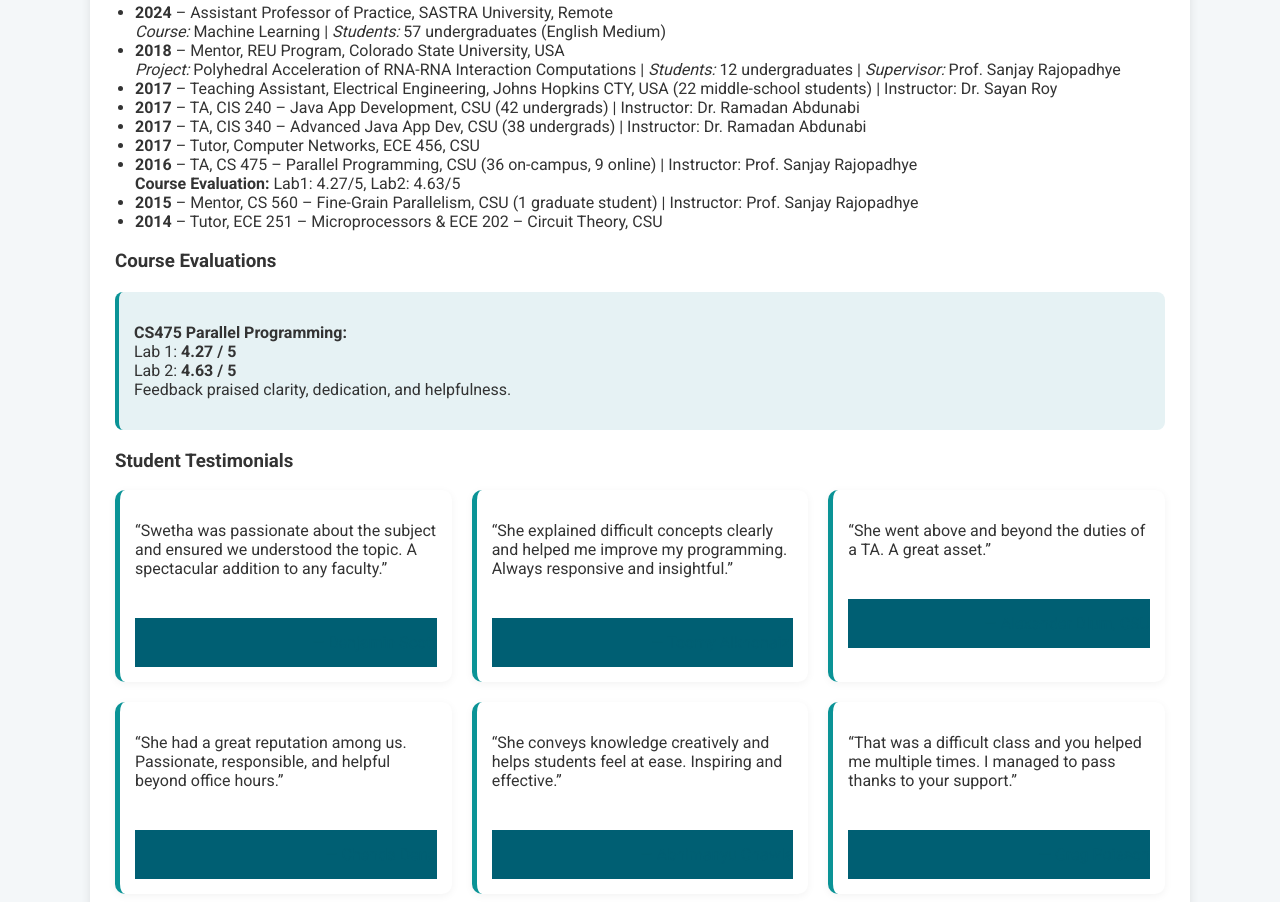
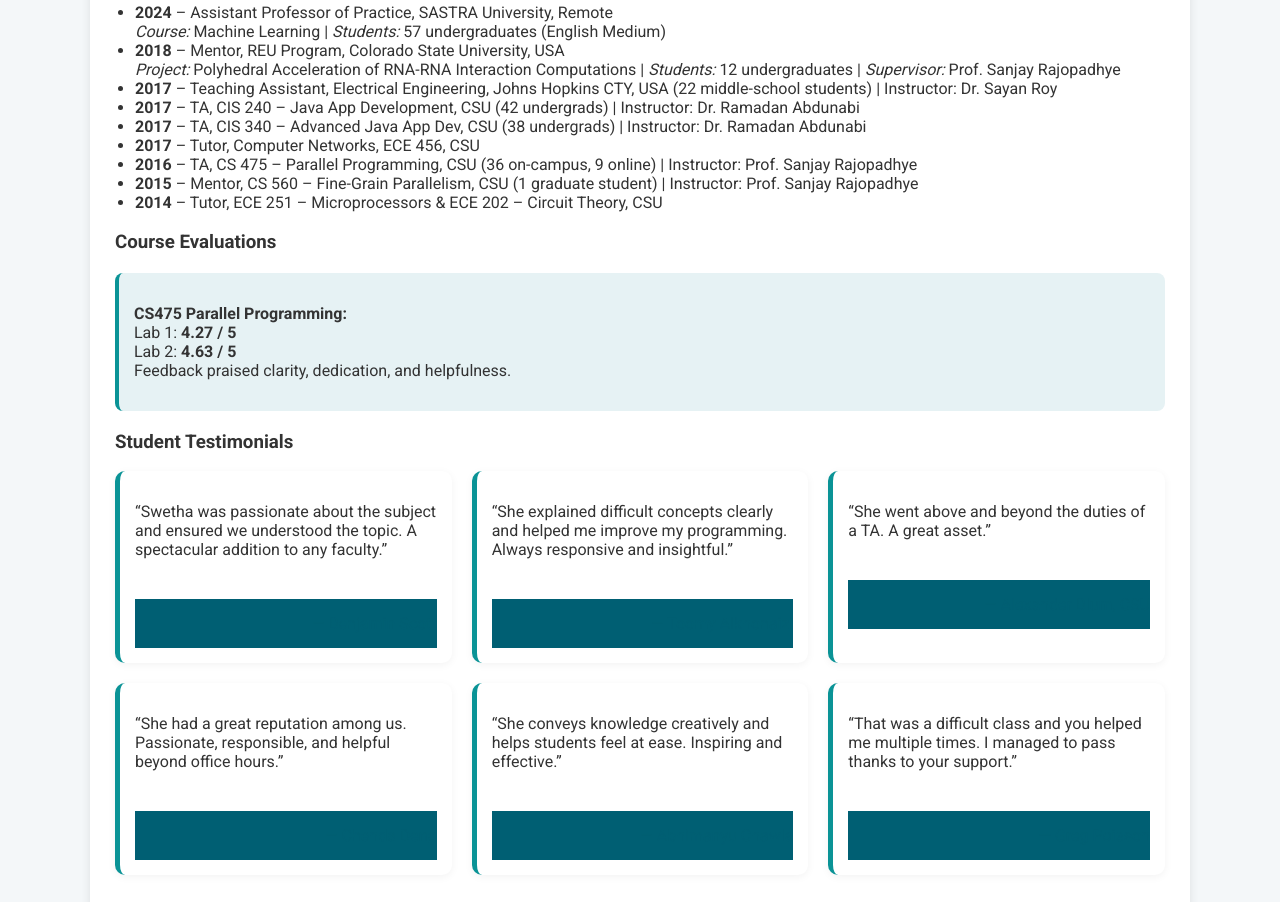
Before and after one commit to swesri/swesri.github.io, a plain HTML site: page index.html in a window 1280 px wide. Shown: the part 1206-2108 px from the top of the page. Drawn offline with Linux system fonts and the light colour scheme.

Commit message:
Update index.html
removing redundant course evaluations

```diff
--- a/index.html
+++ b/index.html
@@ -206,7 +206,6 @@
     <li><strong>2017</strong> – TA, CIS 340 – Advanced Java App Dev, CSU (38 undergrads) | Instructor: Dr. Ramadan Abdunabi</li>
     <li><strong>2017</strong> – Tutor, Computer Networks, ECE 456, CSU</li>
     <li><strong>2016</strong> – TA, CS 475 – Parallel Programming, CSU (36 on-campus, 9 online) | Instructor: Prof. Sanjay Rajopadhye<br>
-      <strong>Course Evaluation:</strong> Lab1: 4.27/5, Lab2: 4.63/5</li>
     <li><strong>2015</strong> – Mentor, CS 560 – Fine-Grain Parallelism, CSU (1 graduate student) | Instructor: Prof. Sanjay Rajopadhye</li>
     <li><strong>2014</strong> – Tutor, ECE 251 – Microprocessors &amp; ECE 202 – Circuit Theory, CSU</li>
   </ul>
```
